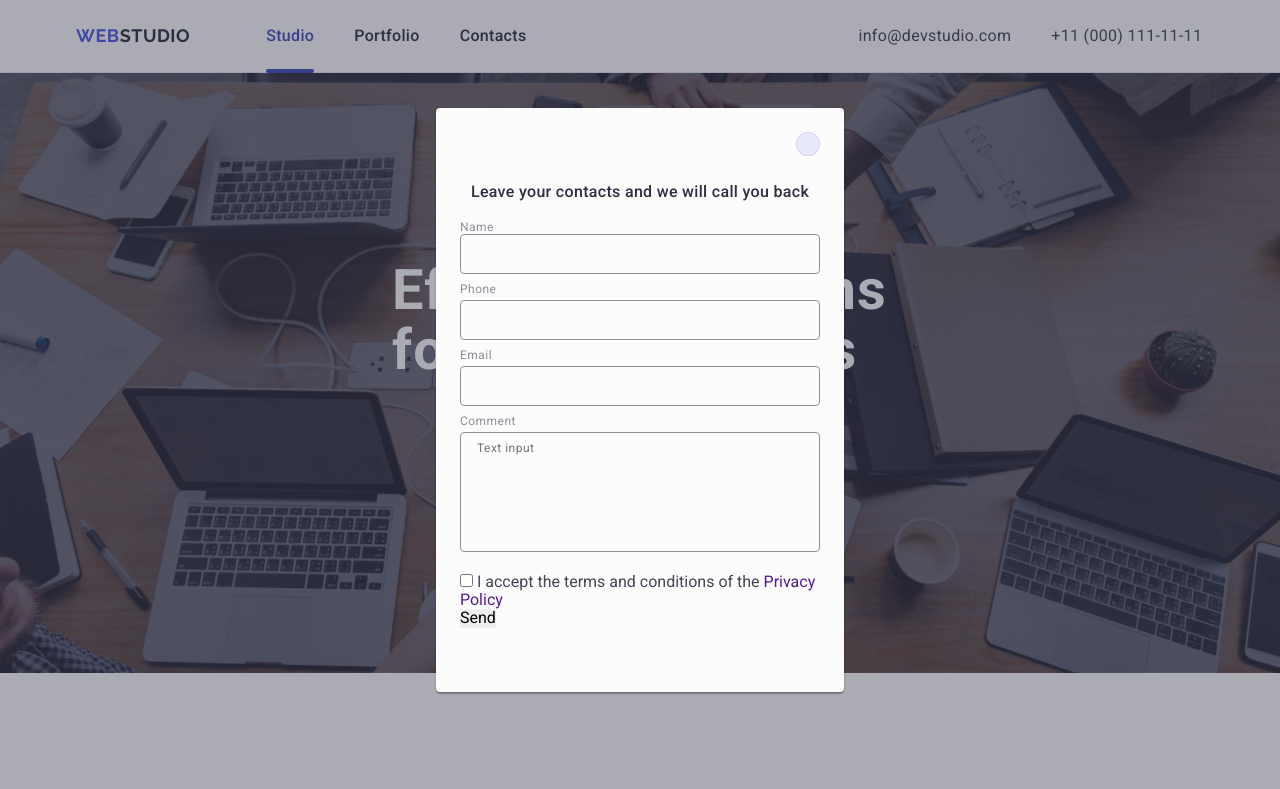
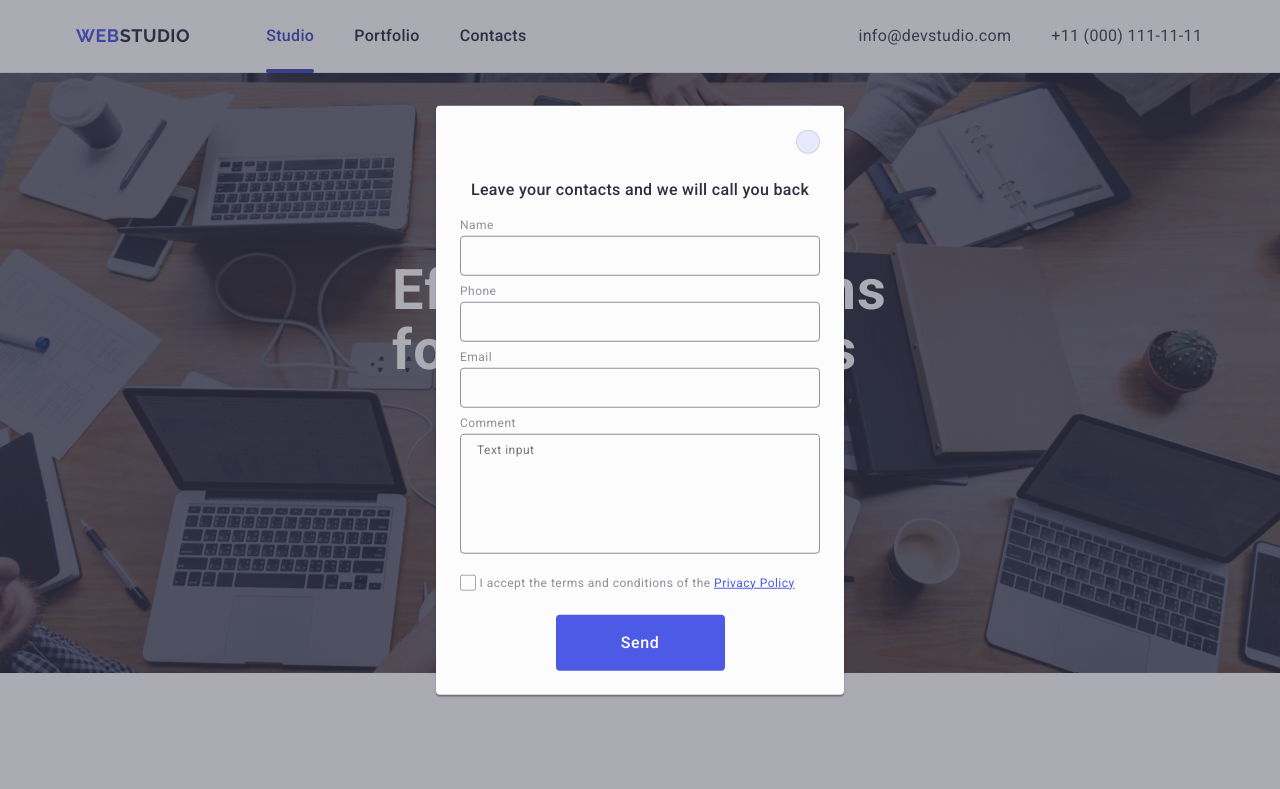
Before and after one commit to xssayy/goit-markup-hw-05, a plain HTML site: page index.html in a window 1280 px wide. Shown: the top 789 px of the page. Drawn offline with nearby package versions, Linux system fonts and the light colour scheme.

Commit message:
made modal-window

```diff
--- a/css/styles.css
+++ b/css/styles.css
@@ -562,6 +562,16 @@ nav .nav-menu .page-link:active {
   background-color: rgba(46, 47, 66, 0.4);
   transition: opacity 250ms cubic-bezier(0.4, 0, 0.2, 1),
     visibility 250ms cubic-bezier(0.4, 0, 0.2, 1);
+
+  opacity: 0;
+  visibility: hidden;
+  pointer-events: none;
+}
+
+.backdrop.is-open {
+  opacity: 1;
+  visibility: visible;
+  pointer-events: all;
 }
 
 .modal-window {
@@ -688,5 +698,61 @@ nav .nav-menu .page-link:active {
   color: rgba(46, 47, 66, 0.4);
 }
 
-.user-comment::placeholder {
+.privacy-checkbox-cont {
+  margin-bottom: 24px;
 }
+
+.checkmark-icon-box {
+  width: 16px;
+  height: 16px;
+  border: 1px solid rgba(46, 47, 66, 0.4);
+  border-radius: 2px;
+  fill: transparent;
+
+  display: inline-flex;
+  align-items: center;
+  justify-content: center;
+
+  cursor: pointer;
+  transition: background-color 250ms cubic-bezier(0.4, 0, 0.2, 1),
+    border 250ms cubic-bezier(0.4, 0, 0.2, 1),
+    fill 250ms cubic-bezier(0.4, 0, 0.2, 1);
+}
+
+.checkmark-icon-box .checkmark-icon {
+}
+
+.checkbox-input:checked .checkmark-icon-box {
+  border: none;
+  background-color: #404bbf;
+  fill: #f4f4fd;
+}
+
+.privacy-checkbox-cont .modal-window-label {
+}
+
+.privacy-policy-link {
+  color: #4d5ae5;
+  text-decoration: underline;
+}
+
+.modal-window .submit-form-button {
+  display: block;
+  min-width: 169px;
+  height: 56px;
+  padding: 16px 32px;
+  border-radius: 4px;
+  margin: 0 auto;
+  transition: background-color 250ms cubic-bezier(0.4, 0, 0.2, 1);
+
+  font-size: 16px;
+  line-height: 1.5;
+  letter-spacing: 0.04em;
+  font-weight: 500;
+  color: #ffffff;
+  background-color: #4d5ae5;
+}
+
+.modal-window .submit-form-button:hover {
+  background-color: #404bbf;
+}
--- a/index.html
+++ b/index.html
@@ -579,9 +579,10 @@
         </div>
       </div>
     </footer>
-    <div class="backdrop">
+
+    <div class="backdrop is-open">
       <div class="modal-window">
-        <button class="close-button">
+        <button class="close-button" type="button">
           <svg class="close-button-icon" width="8" height="8">
             <use href="./images/icons.svg#close-icon"></use>
           </svg>
@@ -591,20 +592,13 @@
         </p>
         <form>
           <div class="input-cont">
-            <label class="modal-window-label" for="user-name">
-              Name
+            <label class="modal-window-label" for="user-name"> Name </label>
             <div class="input-field-cont">
-                <input
-                  class="input-field"
-                  type="text"
-                  class="user-name"
-                  id="user-name"
-                />
+              <input class="input-field" type="text" id="user-name" />
               <svg class="input-icon" width="18" height="18">
                 <use href="./images/icons.svg#person-icon"></use>
               </svg>
             </div>
-            </label>
           </div>
 
           <div class="input-cont">
@@ -641,7 +635,7 @@
             <label class="modal-window-label" for="user-comment">
               Comment
             </label>
-            <div class="input-field-cont">
+
             <textarea
               class="input-field user-comment"
               name="user-comment"
@@ -649,15 +643,28 @@
               placeholder="Text input"
             ></textarea>
           </div>
+
+          <div class="privacy-checkbox-cont">
+            <input
+              class="visually-hidden checkbox-input"
+              type="checkbox"
+              name="user-privacy"
+              id="user-privacy"
+              value="true"
+            />
+
+            <label class="modal-window-label" for="user-privacy">
+              <span class="checkmark-icon-box">
+                <svg class="checkmark-icon" width="10" height="8">
+                  <use href="./images/icons.svg#checkmark-icon"></use>
+                </svg>
+              </span>
+              I accept the terms and conditions of the
+              <a class="privacy-policy-link" href="">Privacy Policy</a>
+            </label>
           </div>
 
-          <input type="checkbox" />
-          <label>
-            I accept the terms and conditions of the
-            <a href="">Privacy Policy</a>
-          </label>
-
-          <button type="submit">Send</button>
+          <button class="submit-form-button" type="submit">Send</button>
         </form>
       </div>
     </div>
```
Also changed, not shown: images/icons.svg. Lines whose indentation alone changed are shown as unchanged.
